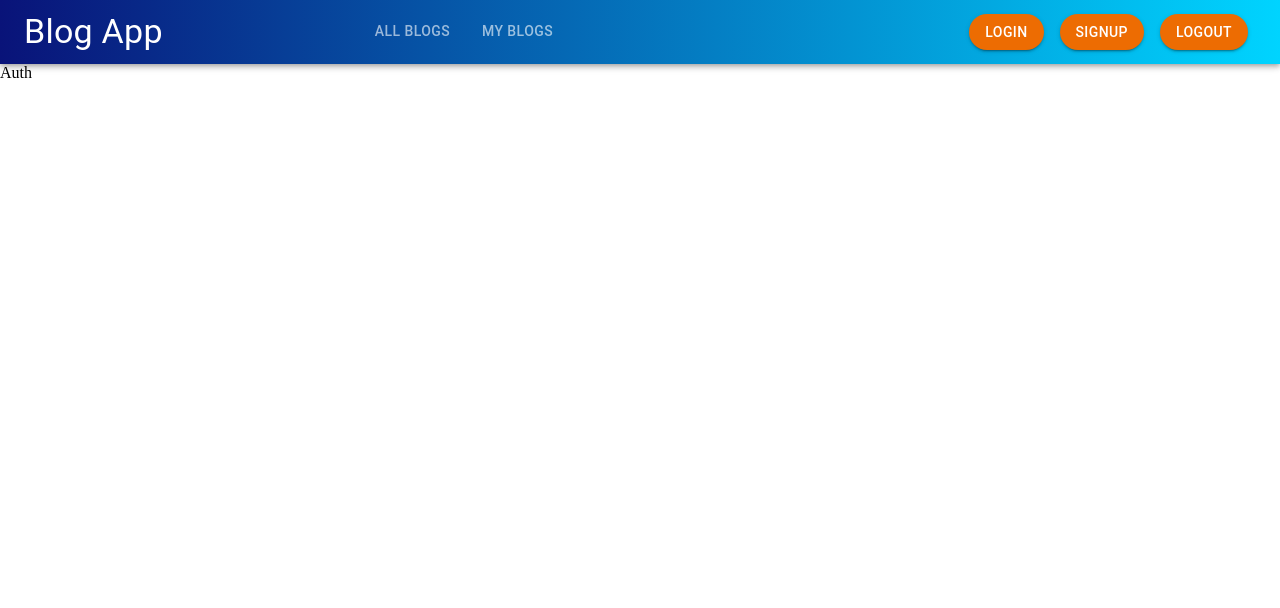
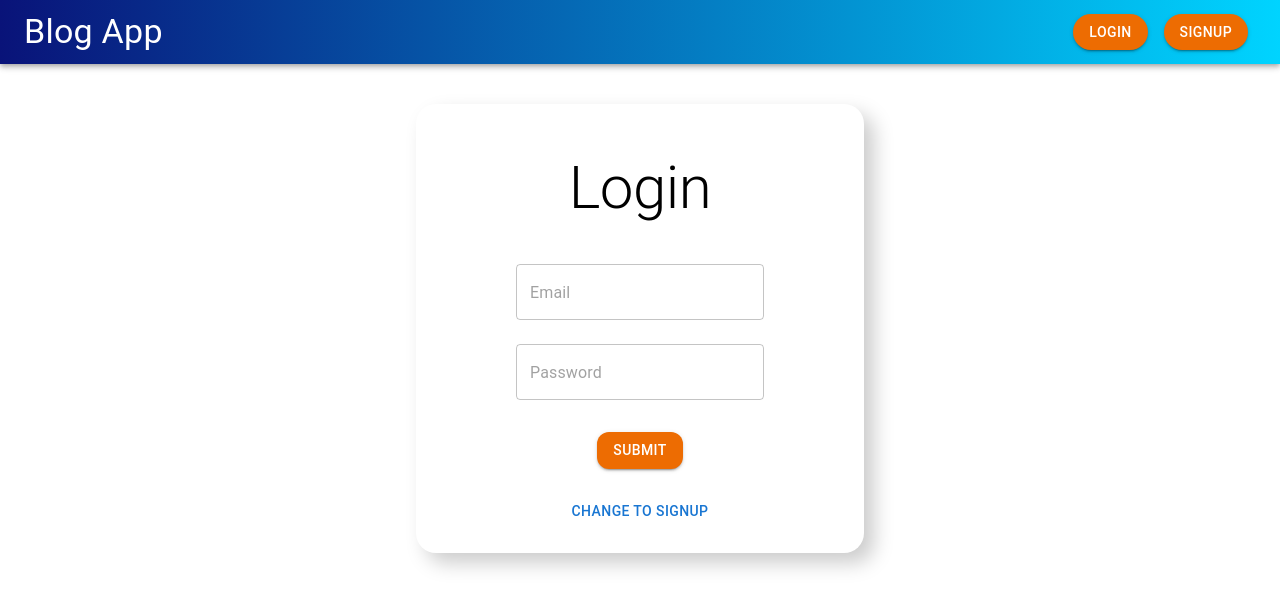
Before and after one commit to madhumithavenu/blog_react_frontend, a React (Create React App) app: page /auth in a window 1280 px wide. Shown: the top 608 px of the page. Built offline with nearby package versions, Linux system fonts and the light colour scheme.

Commit message:
worked on logout

```diff
--- a/src/App.jsx
+++ b/src/App.jsx
@@ -1,4 +1,4 @@
-import React from 'react'
+import React, { useState } from 'react'
 import Header from './components/Header.jsx'
 import { Route, Routes } from 'react-router-dom'
 import BlogDetail from './components/BlogDetail.jsx'
@@ -8,19 +8,19 @@ import Auth from './components/Auth.jsx'
 import Blogs from './components/Blogs.jsx'
 
 function App() {
-
+  const [isLoggedIn, setIsLoggedIn] = useState(false);
   return (
     <>
       <header>
-    <Header/>
+        <Header isLoggedIn={isLoggedIn} setIsLoggedIn={setIsLoggedIn} />
       </header>
       <main>
         <Routes>
-        <Route path='/auth' element={<Auth/>}/>
-        <Route path='/blogs' element={<Blogs/>}/>
-        <Route path='/myBlogs' element={<UserBlogs/>}/>
-        <Route path='/myBlogs/:id' element={<BlogDetail/>}/>
-        <Route path='/blogs/add' element={<AddBlog/>}/>
+          <Route path='/auth' element={<Auth setIsLoggedIn={setIsLoggedIn} />} />
+          <Route path='/blogs' element={<Blogs />} />
+          <Route path='/myBlogs' element={<UserBlogs />} />
+          <Route path='/myBlogs/:id' element={<BlogDetail />} />
+          <Route path='/blogs/add' element={<AddBlog />} />
         </Routes>
       </main>
     </>
--- a/src/components/Auth.jsx
+++ b/src/components/Auth.jsx
@@ -1,8 +1,88 @@
-import React from 'react'
+import { Box, Button, TextField, Typography } from '@mui/material'
+import axios from 'axios';
+import React, { useState } from 'react'
+import { useNavigate } from 'react-router-dom';
 
-function Auth() {
+function Auth(props) {
+  const navigate = useNavigate();
+  const [inputs, setInputs] = useState({
+    name: "", email: "", password: ""
+  })
+  const [isSignup, setIsSignup] = useState(false);
+
+  function handleChange(e) {
+    setInputs(prevState => ({
+      ...prevState,
+      [e.target.name]: e.target.value
+    }));
+  }
+
+  async function sendRequest(type) {
+    const res = await axios.post(`http://localhost:5000/api/user/${type}`, {
+      name: inputs.name,
+      email: inputs.email,
+      password: inputs.password
+    }).catch(err => {
+      if (err.response.request.status === 404) {
+        alert("User DOes not exist");
+        props.setIsLoggedIn(false);
+      }
+      else if (err.response.request.status === 400) {
+        alert("Invalid Password");
+        props.setIsLoggedIn(false);
+      }
+    });
+
+    let data = await res.data;
+    return data;
+  }
+
+  function handleSubmit(e) {
+    e.preventDefault();
+    if (isSignup) {
+      sendRequest("signup")
+        .then(data => navigate("/auth"))
+        .catch(err => "There is some mistake in signup");
+    } else {
+      sendRequest('login')
+        .then(data => {
+          props.setIsLoggedIn(true);
+          navigate("/blogs")
+        })
+        .catch(err => "there is some mistake in login");
+    }
+  }
+
+
+
   return (
-    <div>Auth</div>
+    <div>
+      <form onSubmit={handleSubmit}>
+        <Box
+          maxWidth={400}
+          display={"flex"}
+          alignItems={'center'}
+          flexDirection={'column'}
+          justifyContent={'center'}
+          boxShadow={'10px 10px 20px #ccc'}
+          padding={3}
+          margin={'auto'}
+          marginTop={5}
+          borderRadius={5}>
+          <Typography variant='h2' padding={3} textAlign={'center'}>
+            {isSignup ? "Sign Up" : "Login"}
+          </Typography>
+
+          {isSignup && <TextField name='name' onChange={handleChange} value={inputs.name} placeholder='Name' margin='normal' />}
+          <TextField name='email' onChange={handleChange} value={inputs.email} type={'email'} placeholder='Email' margin='normal' />
+          <TextField name='password' onChange={handleChange} value={inputs.password} type={'password'} placeholder='Password' margin='normal' />
+          <Button type='submit' variant='contained' sx={{ borderRadius: 3, marginTop: 3 }} color='warning'>Submit</Button>
+          <Button onClick={() => setIsSignup(!isSignup)} sx={{ borderRadius: 3, marginTop: 3 }}>
+            Change To {isSignup ? "Login" : "Signup"}
+          </Button>
+        </Box>
+      </form>
+    </div>
   )
 }
 
--- a/src/components/Header.jsx
+++ b/src/components/Header.jsx
@@ -2,22 +2,28 @@ import { AppBar, Box, Button, Tab, Tabs, Toolbar, Typography } from '@mui/materi
 import React, { useState } from 'react'
 import { Link } from 'react-router-dom';
 
-function Header() {
-  const [value, setValue] = useState();
+function Header(props) {
+  const [value, setValue] = useState(0);
   return (
     <AppBar position='sticky' sx={{ background: 'linear-gradient(90deg, rgba(2,0,36,1) 0%, rgba(9,19,121,1) 0%, rgba(0,212,255,1) 100%)' }}>
       <Toolbar>
         <Typography variant='h4'>Blog App</Typography>
-        <Box display={'flex'} marginLeft={'auto'} marginRight={'auto'}>
-          <Tabs textColor='inherit' value={value} onChange={(e,val)=>setValue(val)}>
-            <Tab LinkComponent={Link} to="/blogs" label="All Blogs"/>
-            <Tab LinkComponent={Link} to="/myBlogs" label="My Blogs"/>
-          </Tabs>
-        </Box>
+        {(props.isLoggedIn) &&
+          <Box display={'flex'} marginLeft={'auto'} marginRight={'auto'}>
+            <Tabs textColor='inherit' value={value} onChange={(e, val) => setValue(val)}>
+              <Tab LinkComponent={Link} to="/blogs" label="All Blogs" />
+              <Tab LinkComponent={Link} to="/myBlogs" label="My Blogs" />
+            </Tabs>
+          </Box>
+        }
         <Box display={'flex'} marginLeft={'auto'}>
-          <Button LinkComponent={Link} to="/auth" variant='contained' sx={{margin:1, borderRadius:10}} color='warning'>Login</Button>
-          <Button LinkComponent={Link} to="/auth" variant='contained' sx={{margin:1, borderRadius:10}} color='warning'>Signup</Button>
-          <Button LinkComponent={Link} to="/auth" variant='contained' sx={{margin:1, borderRadius:10}} color='warning'>Logout</Button>
+          {!(props.isLoggedIn) &&
+            <>
+              <Button LinkComponent={Link} to="/auth" variant='contained' sx={{ margin: 1, borderRadius: 10 }} color='warning'>Login</Button>
+              <Button LinkComponent={Link} to="/auth" variant='contained' sx={{ margin: 1, borderRadius: 10 }} color='warning'>Signup</Button>
+            </>
+          }
+          {(props.isLoggedIn) && <Button onClick={()=>props.setIsLoggedIn(false)} LinkComponent={Link} to="/auth" variant='contained' sx={{ margin: 1, borderRadius: 10 }} color='warning'>Logout</Button>}
         </Box>
       </Toolbar>
     </AppBar>
```
Lines whose indentation alone changed are shown as unchanged.
